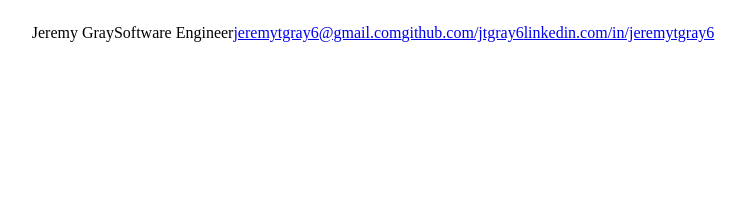
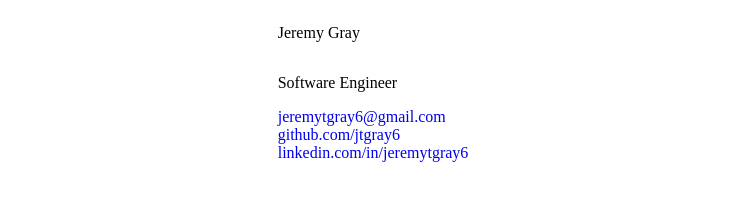
Before and after one commit to jtgray6/jtgray6.github.io, a plain HTML site: page index.html in a window 1280 px wide. Shown: the whole page, without its empty margins (267-1013 px from the left). Drawn offline with Linux system fonts and the light colour scheme.

Commit message:
Update index.html

```diff
--- a/index.html
+++ b/index.html
@@ -6,10 +6,19 @@
     <meta name="viewport" content="width=device-width,initial-scale=1.0">
     <title>Jeremy Gray's Portfolio</title>
     <style type="text/css">
-      main {
+      body {
        display: flex;
        justify-content: center;
        align-items: center;
+      }
+
+      main {
+       display: flex;
+       flex-direction: column;
+      }
+
+      a {
+       text-decoration: none;
       }
     </style>
   </head>
```
